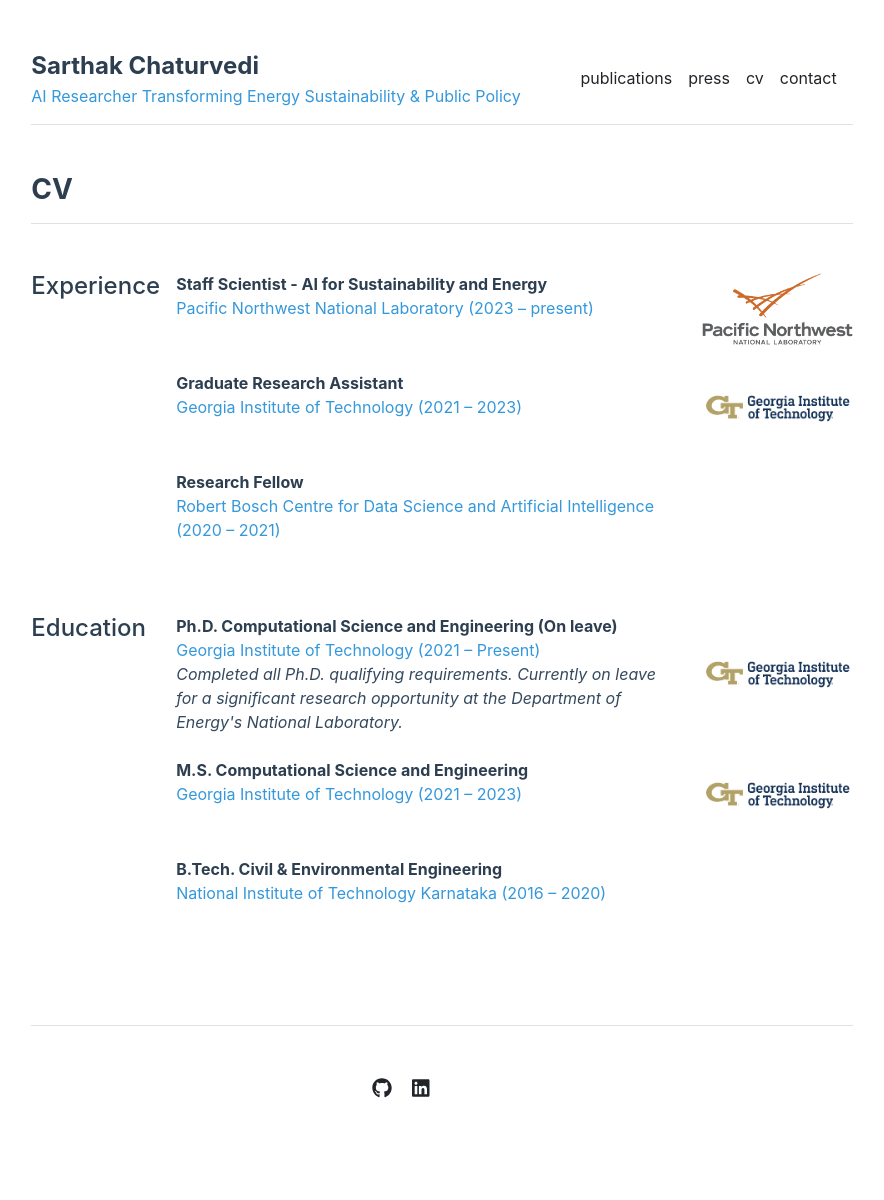
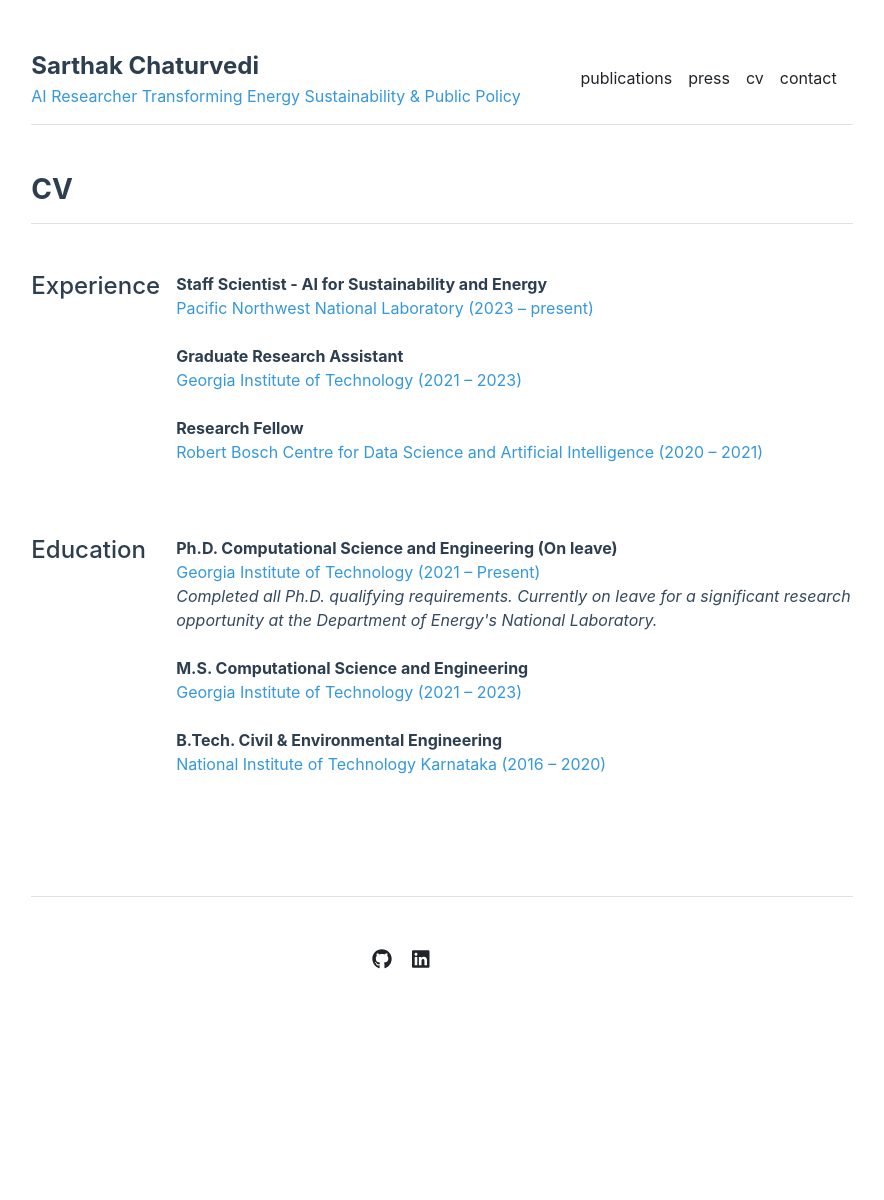
Before and after one commit to sarthakchat/sarthakchat.github.io, a Jekyll site: the page built from cv.md, in a window 1280 px wide. Shown: the whole page, without its empty margins (198-1082 px from the left). Built offline with Jekyll 4.4.1, drawn with Linux system fonts in a browser that asks for light colours; after the commit the page ends 1071 px from its top, so only the background shows below that.

Commit message:
Update cv.html

```diff
--- a/_layouts/cv.html
+++ b/_layouts/cv.html
@@ -1,15 +1,6 @@
 ---
 layout: default
 ---
-<style>
-  .cv-image {
-    height: 75px; /* Adjust this value as needed */
-    width: auto;
-    object-fit: contain;
-    max-width: 100%;
-  }
-</style>
-
 {{ content }}
 <div class="row g-5 mb-5">
   <div>
@@ -20,19 +11,12 @@ layout: default
       </div>
       <div class="col-md-10">
         {% for section in site.data.cv.academic-experience %}
-          <div class="row mb-4">
-            <div class="col-md-9">
+          <div class="mb-4">
             <p class="fw-bold mb-0" style="color: #2C3E50;">{{ section.title }}</p>
             <p class="mb-0" style="color: #3498DB;">{{ section.description }}</p>
             {% if section.details %}
               <p class="mb-0"><em style="color: #34495E;">{{ section.details }}</em></p>
             {% endif %}
-            </div>
-            <div class="col-md-3 d-flex align-items-center justify-content-center">
-              {% if section.image %}
-                <img src="{{ site.github.url }}/{{ section.image }}" alt="{{ section.title }}" class="cv-image">
-              {% endif %}
-            </div>
           </div>
         {% endfor %}
       </div>
@@ -43,20 +27,13 @@ layout: default
       </div>
       <div class="col-md-10">
         {% for section in site.data.cv.education %}
-          <div class="row mb-4">
-            <div class="col-md-9">
+          <div class="mb-4">
             <p class="fw-bold mb-0" style="color: #2C3E50;">{{ section.title }}</p>
             <p class="mb-0" style="color: #3498DB;">{{ section.description }}</p>
             {% if section.details %}
               <p class="mb-0"><em style="color: #34495E;">{{ section.details }}</em></p>
             {% endif %}
           </div>
-            <div class="col-md-3 d-flex align-items-center justify-content-center">
-              {% if section.image %}
-                <img src="{{ site.github.url }}/{{ section.image }}" alt="{{ section.title }}" class="cv-image">
-              {% endif %}
-            </div>
-          </div>
         {% endfor %}
       </div>
     </div>
```
Lines whose indentation alone changed are shown as unchanged.
